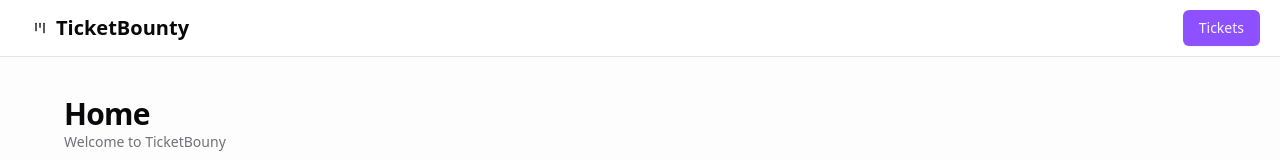
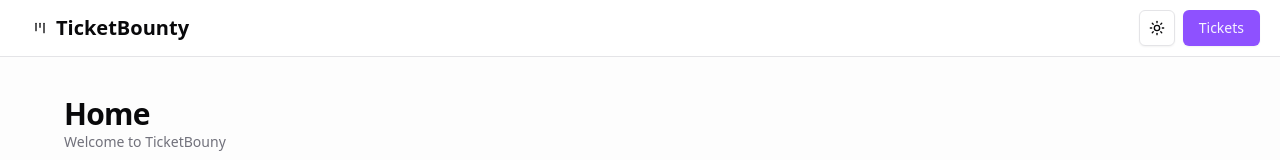
Before and after one commit to SoftDevLiz/the-road-to-next--basic--app, a Next.js app: page / in a window 1280 px wide. Shown: the top 160 px of the page. Built offline with nearby package versions, Linux system fonts and the light colour scheme.

Commit message:
Implement theme button

```diff
--- a/src/app/layout.tsx
+++ b/src/app/layout.tsx
@@ -27,7 +27,7 @@ export default function RootLayout({
 }>) {
 
   return (
-    <html lang="en">
+    <html suppressHydrationWarning lang="en">
       <body
         className={`${geistSans.variable} ${geistMono.variable} antialiased`}
       >
--- a/src/components/header.tsx
+++ b/src/components/header.tsx
@@ -1,7 +1,9 @@
 import { LucideKanban } from "lucide-react";
 import Link from "next/link";
 import { homePath, ticketsPath } from "@/paths";
+import { ThemeSwitcher } from "./theme/theme-switcher";
 import { buttonVariants } from "./ui/button";
+
 const Header = () => {
     return (
         <>
@@ -15,13 +17,14 @@ const Header = () => {
         px-5
         justify-between
         '>
-        <div>
+        <div className="flex align-items gap-x-2">
             <Link href={homePath} className={buttonVariants({ variant: 'ghost'})}>
                 <LucideKanban />
                 <h1 className='text-xl font-semibold'>TicketBounty</h1>
             </Link>
         </div>
-        <div>
+        <div className="flex align-items gap-x-2">
+            <ThemeSwitcher />
             <Link href={ticketsPath} className={buttonVariants({ variant: 'default'})}>Tickets</Link>
         </div>
         </nav>
```
